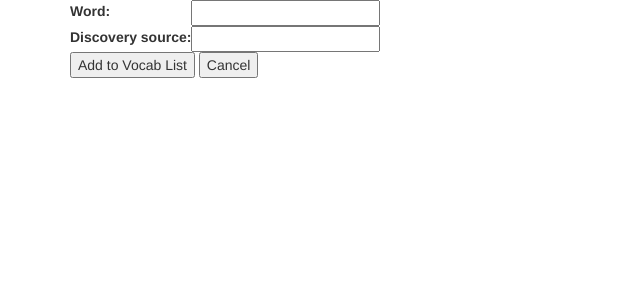
After one commit to coreyfein/vocabwebapp, a Django app: page /simplevocab/vocabentry/create in a window 1280 px wide. The commit adds this page. Shown: the top 300 px of the page, without its empty margins (0-640 px from the left). Run offline with Django 3.2, Linux system fonts and the light colour scheme; the visitor is signed in with stand-in values (Sample User, id 1); parts of the project's set-up code (start-up, migrations or seed data) failed here and were passed over; some libraries are stand-ins or nearby versions.

Commit message:
added user to add_vocabentry.py (still just has hardcoded test word data); added create vocab entry link to vocabentry_list.html; added vocabentry/create to urls; added VocabEntryCreateView to views; initial commit of vocabentry_user_input.html; initial commit of forms.py with VocabEntryUserInputForm

```diff
--- /dev/null
+++ b/simplevocab/forms.py
@@ -0,0 +1,6 @@
+from django import forms
+from simplevocab.models import Word, VocabEntry
+
+class VocabEntryUserInputForm(forms.Form):
+    word = forms.CharField(min_length = 1, max_length=Word._meta.get_field("word").max_length)
+    discovery_source = forms.CharField(min_length = 1, max_length=VocabEntry._meta.get_field("discovery_source").max_length)
--- a/simplevocab/templates/simplevocab/vocabentry_list.html
+++ b/simplevocab/templates/simplevocab/vocabentry_list.html
@@ -2,6 +2,7 @@
 {% block content %}
   <h1>Vocab List</h1>
   {% if vocabentry_list %}
+  <p><a href="{% url 'simplevocab:vocabentry_create' %}">Add a new word</a></p>
   <ul>
     {% for vocabentry in vocabentry_list %}
       <li>
--- /dev/null
+++ b/simplevocab/templates/simplevocab/vocabentry_user_input.html
@@ -0,0 +1,12 @@
+{% extends "base_bootstrap.html" %}
+
+{% block content %}
+  <form action="" method="post">
+    {% csrf_token %}
+    <table>
+    {{ form.as_table }}
+    </table>
+    <input type="submit" value="Add to Vocab List">
+    <input type="submit" onclick="window.location='{% url 'simplevocab:all_vocabentries' %}' ; return false;" value="Cancel">
+  </form>
+{% endblock %}
--- a/simplevocab/urls.py
+++ b/simplevocab/urls.py
@@ -16,6 +16,8 @@ urlpatterns = [
         views.VocabEntryUpdateView.as_view(success_url=reverse_lazy('simplevocab:all_vocabentries')), name='vocabentry_update'),
     path('vocabentry/<int:pk>/delete',
         views.VocabEntryDeleteView.as_view(success_url=reverse_lazy('simplevocab:all_vocabentries')), name='vocabentry_delete'),
+    path('vocabentry/create',
+        views.VocabEntryCreateView.as_view(success_url=reverse_lazy('simplevocab:all_vocabentries')), name='vocabentry_create'),
 ]
 
 # We use reverse_lazy in urls.py to delay looking up the view until all the paths are defined
--- a/simplevocab/views.py
+++ b/simplevocab/views.py
@@ -1,6 +1,9 @@
 from simplevocab.models import Word, VocabEntry
 from simplevocab.owner import OwnerListView, OwnerDetailView, OwnerCreateView, OwnerUpdateView, OwnerDeleteView
-
+from simplevocab.forms import VocabEntryUserInputForm
+from django.views.generic.edit import FormView
+from django.contrib.auth.mixins import LoginRequiredMixin
+from scripts import add_vocabentry
 
 class WordListView(OwnerListView):
     model = Word
@@ -54,3 +57,20 @@ class VocabEntryUpdateView(OwnerUpdateView):
 
 class VocabEntryDeleteView(OwnerDeleteView):
     model = VocabEntry
+
+class VocabEntryCreateView(LoginRequiredMixin, FormView):
+    template_name = "simplevocab/vocabentry_user_input.html"
+    # form=VocabEntryUserInputForm(request.POST or None)
+    # if form.is_valid():
+    #     word = form.cleaned_data["word"]
+    #     discovery_source = form.cleaned_data["discovery_source"]
+    #     add_vocabentry.run(word, discovery_source)
+    form_class = VocabEntryUserInputForm
+    def form_valid(self, form):
+        # This method is called when valid form data has been POSTed.
+        # It should return an HttpResponse.
+        word = form.cleaned_data["word"]
+        discovery_source = form.cleaned_data["discovery_source"]
+        user = self.request.user
+        add_vocabentry.run(word, discovery_source, user)
+        return super().form_valid(form)
```
Also changed, not shown: scripts/add_vocabentry.py (+9 -9 lines).
